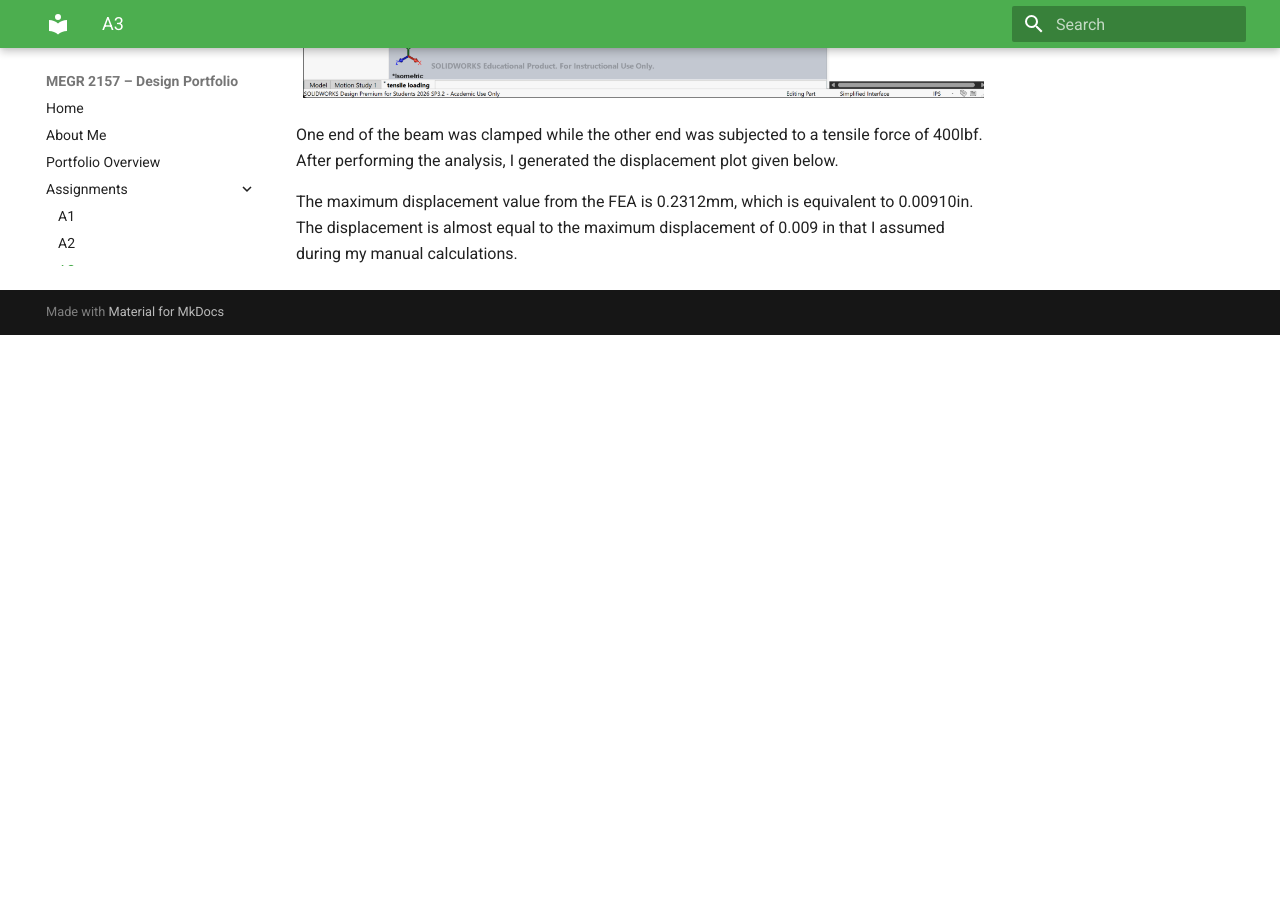
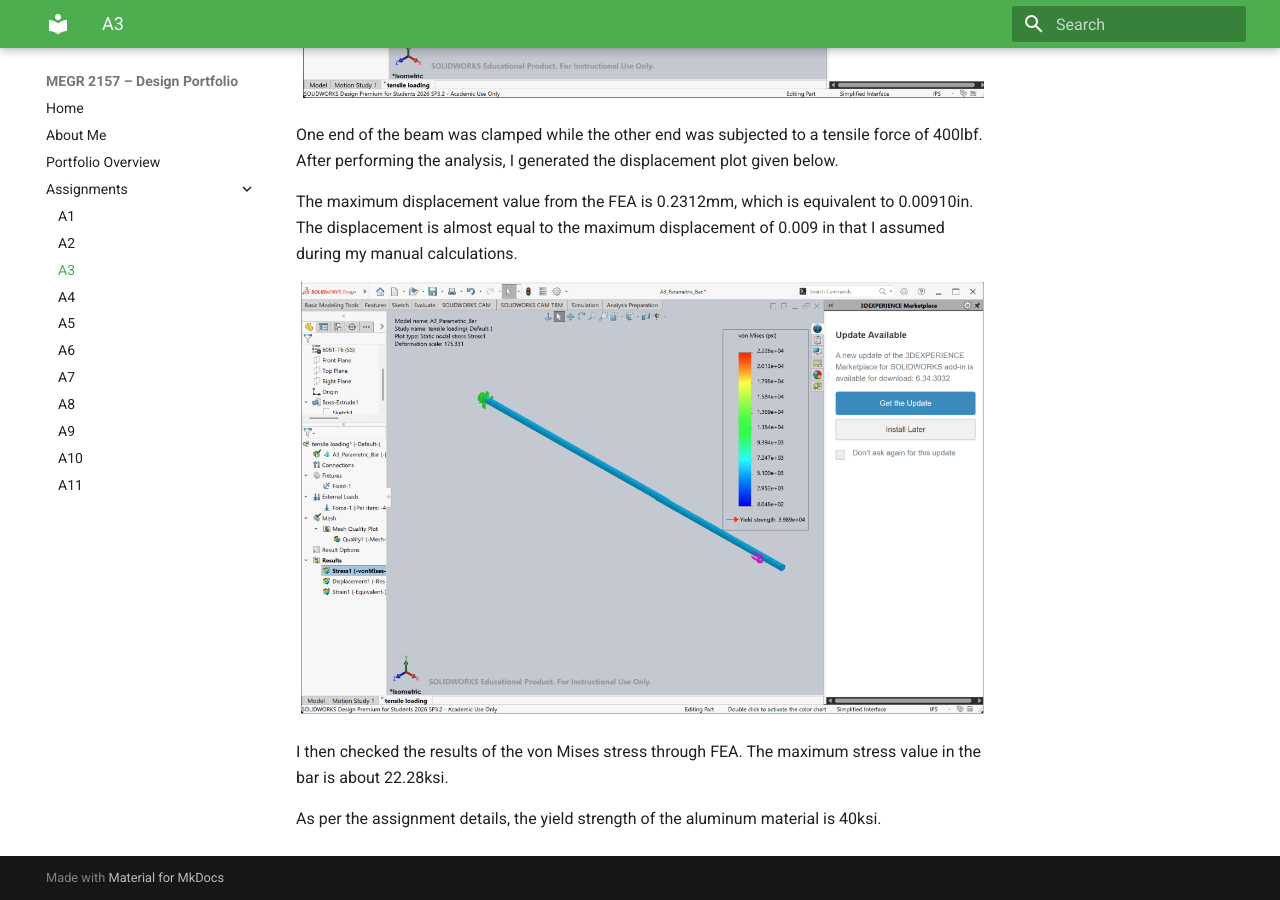
Before and after one commit to Amahaxr/design-projects-portfolio, an MkDocs documentation site: the page built from docs/assignments/A03/index.md, in a window 1280 px wide and 900 px high, scrolled down 2975 px. Built offline with MkDocs 1.6.1 and Material for MkDocs 9.7.7, drawn with Linux system fonts in a browser that asks for light colours; before the commit the page ends 3310 px from its top, so only the background shows below that.

Commit message:
Enhance analysis section with stress plot and values
Added FEA stress plot and updated stress analysis details.

```diff
--- a/docs/assignments/A03/index.md
+++ b/docs/assignments/A03/index.md
@@ -36,3 +36,9 @@ Simulation/FEA
 One end of the beam was clamped while the other end was subjected to a tensile force of 400lbf. After performing the analysis, I generated the displacement plot given below.
 
 The maximum displacement value from the FEA is 0.2312mm, which is equivalent to 0.00910in. The displacement is almost equal to the maximum displacement of 0.009 in that I assumed during my manual calculations.
+
+![FEA Stress Plot](fea-stress.png)
+
+I then checked the results of the von Mises stress through FEA. The maximum stress value in the bar is about 22.28ksi.
+
+As per the assignment details, the yield strength of the aluminum material is 40ksi.
```
